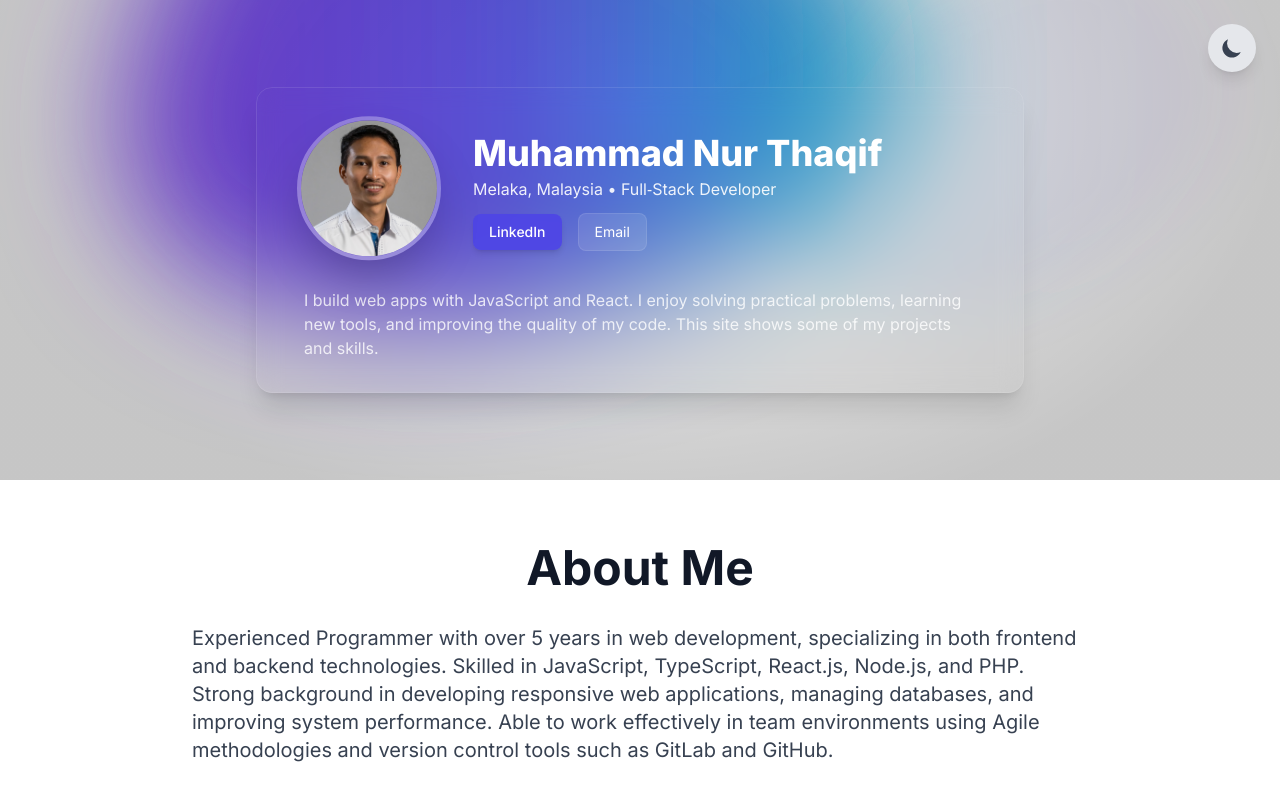
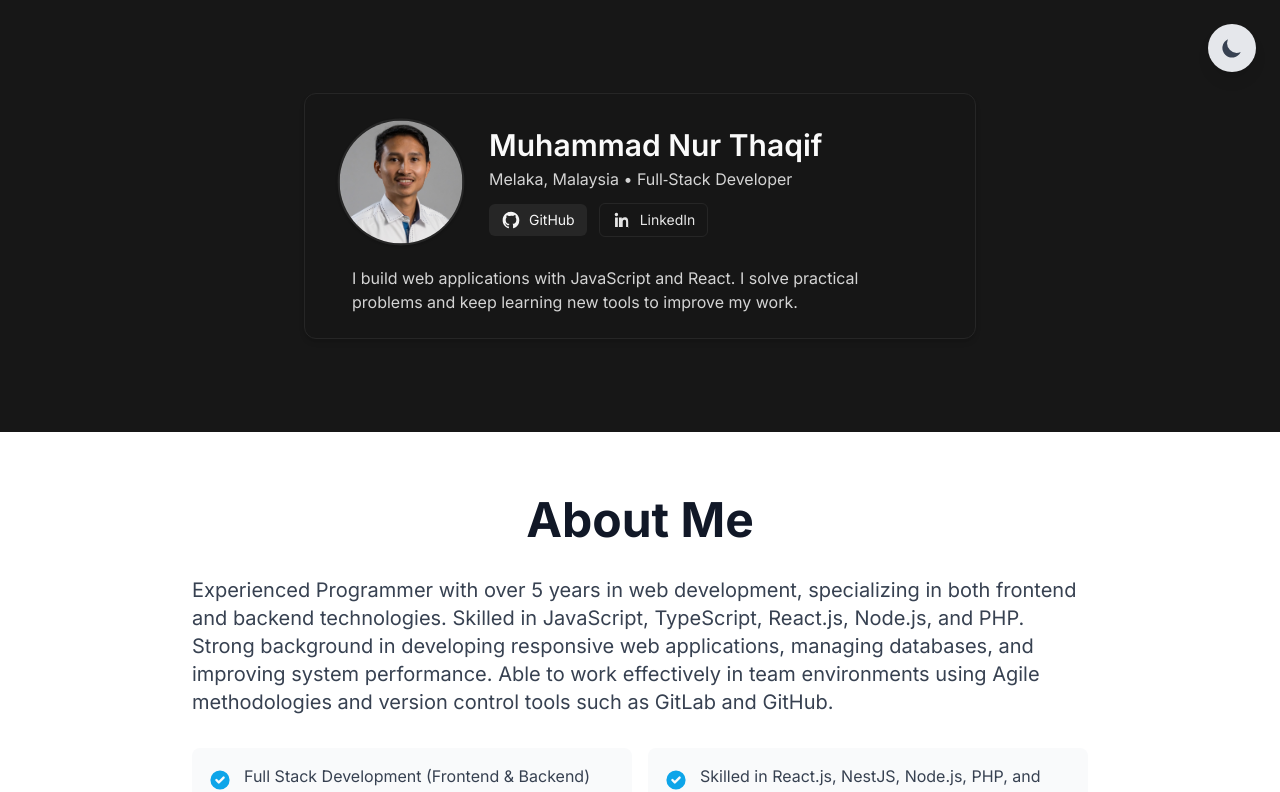
Before and after one commit to mnthaqif/mnthaqif.github.io, a React (Vite) app: page / in a window 1280 px wide. Shown: the top 792 px of the page. Built offline with nearby package versions, Linux system fonts and the light colour scheme.

Commit message:
Refactor Hero component styles and content

```diff
--- a/src/components/sections/Hero.jsx
+++ b/src/components/sections/Hero.jsx
@@ -2,113 +2,104 @@ import React from 'react';
 import { motion } from 'framer-motion';
 import avatar from '../../assets/thaqif.jpg'; // ensure file exists at src/assets/thaqif.jpg
 
+/**
+ * Soft / clean Hero with GitHub + LinkedIn icons
+ */
 const Hero = () => {
   return (
     <section
       aria-label="Hero"
-      className="relative flex items-center justify-center overflow-hidden bg-black/5"
-      style={{ minHeight: '60vh' }} // shorter than full screen to reduce empty space
+      className="relative flex items-center justify-center overflow-hidden bg-neutral-900"
+      style={{ minHeight: '54vh' }}
     >
-      {/* decorative SVG background (vibrant gradients + blurred blobs) */}
+      {/* Soft decorative SVG background */}
       <svg
         className="absolute inset-0 w-full h-full -z-10"
-        viewBox="0 0 1200 800"
+        viewBox="0 0 1200 700"
         preserveAspectRatio="xMidYMid slice"
         xmlns="http://www.w3.org/2000/svg"
         aria-hidden="true"
       >
         <defs>
-          <linearGradient id="bgA" x1="0" x2="1">
-            <stop offset="0%" stopColor="#7c3aed" stopOpacity="1" />
-            <stop offset="50%" stopColor="#4f46e5" stopOpacity="0.95" />
-            <stop offset="100%" stopColor="#06b6d4" stopOpacity="0.95" />
-          </linearGradient>
-          <linearGradient id="bgB" x1="0" x2="1">
-            <stop offset="0%" stopColor="#06b6d4" stopOpacity="0.14" />
-            <stop offset="100%" stopColor="#7c3aed" stopOpacity="0.06" />
-          </linearGradient>
-          <filter id="bigBlur" x="-30%" y="-30%" width="160%" height="160%">
-            <feGaussianBlur stdDeviation="60" />
+          <filter id="blurSoft" x="-40%" y="-40%" width="180%" height="180%">
+            <feGaussianBlur stdDeviation="70" />
           </filter>
-          <filter id="softBlur" x="-30%" y="-30%" width="160%" height="160%">
-            <feGaussianBlur stdDeviation="30" />
-          </filter>
-          <radialGradient id="vignette" cx="50%" cy="35%">
-            <stop offset="0%" stopColor="#000" stopOpacity="0" />
-            <stop offset="100%" stopColor="#000" stopOpacity="0.18" />
-          </radialGradient>
         </defs>
 
-        {/* Big colorful blurred shape */}
-        <g filter="url(#bigBlur)" transform="translate(-60,-40)">
-          <path
-            d="M300 50 C 420 10, 620 10, 760 90 C 900 170, 980 320, 820 420 C 660 520, 420 560, 260 480 C 100 400, 180 200, 300 50 Z"
-            fill="url(#bgA)"
-            opacity="0.95"
-          />
+        {/* muted blurred shape (left) */}
+        <g filter="url(#blurSoft)">
+          <ellipse cx="220" cy="200" rx="320" ry="180" fill="#2b3344" opacity="0.28" />
         </g>
 
-        {/* Secondary soft overlay */}
-        <g filter="url(#softBlur)" transform="translate(-120,20)">
-          <path
-            d="M950 200 C 1020 80, 1180 60, 1250 170 C 1320 280, 1210 380, 1080 430 C 950 480, 870 420, 820 340 C 770 260, 880 320, 950 200 Z"
-            fill="url(#bgB)"
-            opacity="0.9"
-          />
+        {/* muted blurred shape (right, slightly teal) */}
+        <g filter="url(#blurSoft)">
+          <ellipse cx="980" cy="260" rx="340" ry="200" fill="#0ea5a450" opacity="0.22" />
         </g>
 
-        {/* subtle vignette */}
-        <rect width="100%" height="100%" fill="url(#vignette)" />
+        {/* subtle dark overlay for focus */}
+        <rect width="100%" height="100%" fill="#020617" opacity="0.12" />
       </svg>
 
-      {/* content card: semi-transparent glass to focus content and reduce perceived empty space */}
+      {/* content card: minimal, subtle contrast */}
       <motion.div
-        initial={{ opacity: 0, y: 8 }}
+        initial={{ opacity: 0, y: 6 }}
         animate={{ opacity: 1, y: 0 }}
-        transition={{ duration: 0.7 }}
-        className="relative z-10 w-full max-w-3xl mx-4 sm:mx-6 md:mx-0 bg-white/6 backdrop-blur-md border border-white/10 rounded-2xl shadow-xl py-8 px-6 sm:px-10"
+        transition={{ duration: 0.6 }}
+        className="relative z-10 w-full max-w-2xl mx-4 sm:mx-6 md:mx-0 bg-neutral-900/60 border border-neutral-800 rounded-xl shadow-md py-6 px-5 sm:px-8"
       >
-        <div className="flex flex-col sm:flex-row items-center gap-6 sm:gap-8">
+        <div className="flex flex-col sm:flex-row items-center gap-4 sm:gap-6">
           <motion.img
             src={avatar}
             alt="Muhammad Nur Thaqif avatar"
-            initial={{ y: -4 }}
-            animate={{ y: [ -4, 4, -4 ] }}
+            initial={{ scale: 0.99 }}
+            animate={{ scale: [0.99, 1.01, 0.99] }}
             transition={{ duration: 6, repeat: Infinity, ease: 'easeInOut' }}
-            className="w-28 h-28 sm:w-36 sm:h-36 rounded-full object-cover border-4 border-white/30 shadow-2xl"
+            className="w-24 h-24 sm:w-32 sm:h-32 rounded-full object-cover border-2 border-neutral-800 shadow"
           />
 
           <div className="text-center sm:text-left">
-            <h1 className="text-2xl sm:text-3xl md:text-4xl font-extrabold text-white leading-tight">
+            <h1 className="text-2xl sm:text-3xl font-semibold text-neutral-50 leading-tight">
               Muhammad Nur Thaqif
             </h1>
-            <p className="mt-1 text-sm sm:text-base text-white/90">
+            <p className="mt-1 text-sm sm:text-base text-neutral-300">
               Melaka, Malaysia • Full‑Stack Developer
             </p>
 
-            <div className="mt-3 flex flex-col sm:flex-row sm:items-center gap-3 sm:gap-4">
+            <div className="mt-3 flex items-center justify-center sm:justify-start gap-3">
+              {/* GitHub */}
+              <a
+                href="https://github.com/mnthaqif"
+                target="_blank"
+                rel="noopener noreferrer"
+                aria-label="GitHub profile"
+                className="inline-flex items-center gap-2 px-3 py-1.5 rounded-md bg-neutral-800 hover:bg-neutral-700 text-sm text-neutral-100 transition"
+              >
+                <svg className="w-5 h-5" viewBox="0 0 24 24" fill="currentColor" aria-hidden="true">
+                  <path fillRule="evenodd" d="M12 2C6.48 2 2 6.58 2 12.22c0 4.5 2.87 8.33 6.84 9.68.5.09.68-.22.68-.49 0-.24-.01-.87-.01-1.71-2.78.61-3.37-1.36-3.37-1.36-.45-1.18-1.11-1.49-1.11-1.49-.91-.64.07-.63.07-.63 1.01.07 1.54 1.06 1.54 1.06.9 1.57 2.36 1.12 2.94.85.09-.66.35-1.12.63-1.38-2.22-.26-4.56-1.13-4.56-5.03 0-1.11.39-2.02 1.03-2.73-.1-.26-.45-1.31.1-2.73 0 0 .84-.27 2.75 1.03A9.3 9.3 0 0112 6.8c.85.004 1.71.115 2.51.34 1.9-1.3 2.74-1.03 2.74-1.03.56 1.42.21 2.47.11 2.73.64.71 1.03 1.62 1.03 2.73 0 3.91-2.34 4.77-4.57 5.03.36.32.68.94.68 1.9 0 1.37-.01 2.48-.01 2.82 0 .27.18.59.69.49A10.24 10.24 0 0022 12.22C22 6.58 17.52 2 12 2z" clipRule="evenodd"/>
+                </svg>
+                <span className="hidden sm:inline">GitHub</span>
+              </a>
+
+              {/* LinkedIn */}
               <a
                 href="https://www.linkedin.com/in/thaqif-rajab/"
                 target="_blank"
                 rel="noopener noreferrer"
-                className="inline-flex items-center gap-2 px-4 py-2 rounded-lg bg-indigo-600/95 hover:bg-indigo-500 text-white text-sm font-medium transition-shadow shadow-md"
+                aria-label="LinkedIn profile"
+                className="inline-flex items-center gap-2 px-3 py-1.5 rounded-md bg-transparent border border-neutral-800 text-sm text-neutral-200 hover:border-neutral-600 transition"
               >
-                LinkedIn
-              </a>
-
-              <a
-                href="mailto:thaqif_rajab@yahoo.com"
-                className="inline-flex items-center gap-2 px-4 py-2 rounded-lg bg-white/10 hover:bg-white/20 text-white border border-white/10 text-sm"
-              >
-                Email
+                <svg className="w-5 h-5" viewBox="0 0 24 24" fill="currentColor" aria-hidden="true">
+                  <path d="M20.45 20.45h-3.555V14.8c0-1.345-.025-3.076-1.875-3.076-1.875 0-2.16 1.462-2.16 2.973v5.753H8.34V9h3.414v1.56h.049c.476-.9 1.636-1.848 3.368-1.848 3.6 0 4.266 2.37 4.266 5.455v6.783zM5.337 7.433a2.07 2.07 0 11.001-4.139 2.07 2.07 0 01-.001 4.139zM6.997 20.45H3.67V9h3.327v11.45z" />
+                </svg>
+                <span className="hidden sm:inline">LinkedIn</span>
               </a>
             </div>
           </div>
         </div>
 
-        <p className="mt-6 text-sm sm:text-base text-white/80 max-w-2xl mx-auto text-center sm:text-left">
-          I build web apps with JavaScript and React. I enjoy solving practical problems, learning new
-          tools, and improving the quality of my code. This site shows some of my projects and skills.
+        <p className="mt-5 text-sm sm:text-base text-neutral-300 max-w-xl mx-auto text-center sm:text-left">
+          I build web applications with JavaScript and React. I solve practical problems and keep learning
+          new tools to improve my work.
         </p>
       </motion.div>
     </section>
```
